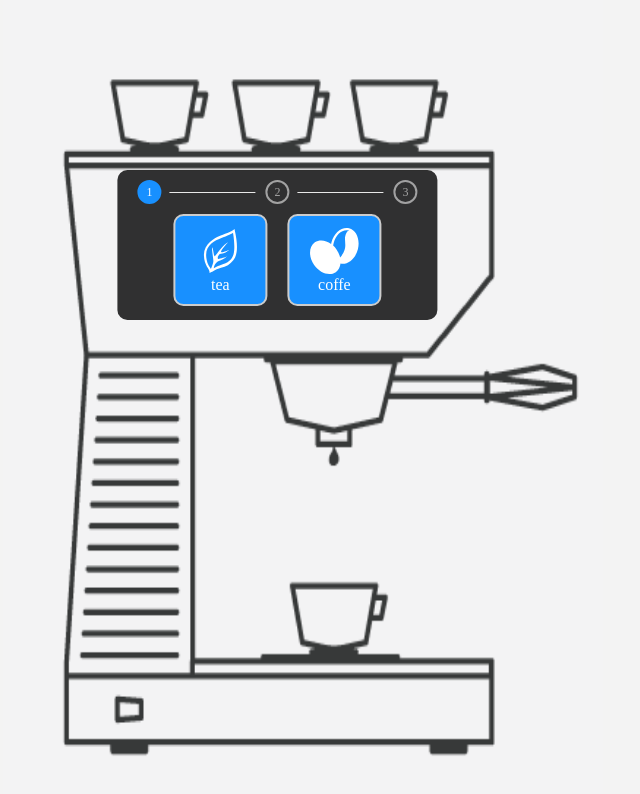
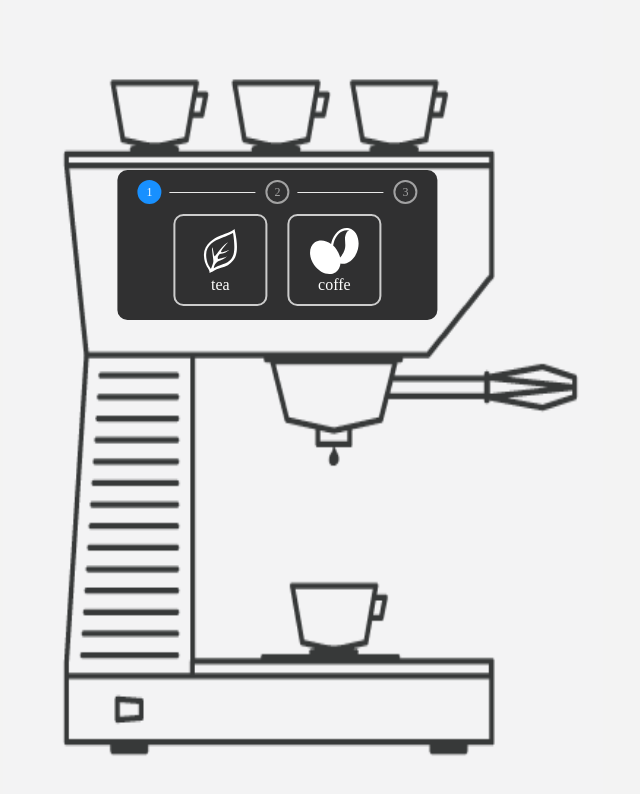
Before and after one commit to zhengguorong/drinks-dispenser, a React (Create React App) app: page / in a window 1280 px wide. Shown: the top 794 px of the page, without its empty margins (337-977 px from the left). Built offline with nearby package versions, Linux system fonts and the light colour scheme.

Commit message:
add chooser

```diff
--- a/src/component/chooser/index.scss
+++ b/src/component/chooser/index.scss
@@ -2,7 +2,7 @@
   display: flex;
   flex-direction: row;
   justify-content: center;
-  .item {
+  .menu {
     display: flex;
     flex-direction: column;
     justify-content: center;
@@ -13,7 +13,7 @@
     border-radius: 10px;
     cursor: pointer;
   }
-  .item.active {
+  .menu.active {
     background: #1890ff;
   }
   img {
--- a/src/component/chooser/index.tsx
+++ b/src/component/chooser/index.tsx
@@ -1,18 +1,35 @@
 import React from 'react';
 import './index.scss';
 
-function Chooser(props: any) {
+type Props = {
+  menus: Array<Menu>;
+  onChoose: Function;
+};
+
+export type Menu = {
+  url: string;
+  name: string;
+  checked: boolean;
+};
+
+function Chooser(props: Props) {
   return (
     <div className="container">
-      {props.items.map((item: any) => {
+      {props.menus.map((menu: Menu, index: number) => {
         return (
-          <div className="item active">
-          <img src={item.url} alt={item.name}/>
-          <div>{item.name}</div>
-        </div>
-        )
+          <div
+            className={`menu ${menu.checked ? 'active': ''}`}
+            onClick={() => {
+              props.onChoose(index);
+            }}
+            key={menu.name}
+          >
+            <img src={menu.url} alt={menu.name} />
+            <div>{menu.name}</div>
+          </div>
+        );
       })}
-  </div>
+    </div>
   );
 }
 
--- a/src/component/steps/index.tsx
+++ b/src/component/steps/index.tsx
@@ -1,18 +1,24 @@
 import React from 'react';
 import './index.scss';
 
-function Steps() {
+type Props = {
+  curStep: number;
+  steps: Array<Step>;
+};
+
+type Step = {
+  name: String;
+};
+function Steps(props: Props) {
   return (
-      <div className="steps">
-        <div className="step active">
-          <div className="num">1</div>
-        </div>
-        <div className="step">
-          <div className="num">2</div>
-        </div>
-        <div className="step">
-          <div className="num">3</div>
-        </div>
+    <div className="steps">
+      {props.steps.map((step, index) => {
+        return (
+          <div className={`step ${props.curStep >= index ? 'active': ''}`} key={index}>
+            <div className="num">{step.name}</div>
+          </div>
+        );
+      })}
       </div>
   );
 }
--- a/src/container/App/index.tsx
+++ b/src/container/App/index.tsx
@@ -1,24 +1,85 @@
 import React from 'react';
-import Step from '../../component/steps';
-import Chooser from '../../component/chooser';
+import Steps from '../../component/steps';
+import Chooser, { Menu } from '../../component/chooser';
 import './index.scss';
 
-function App() {
+type Props = {};
+
+type State = {
+  stepIndex: number;
+  drinksType: Array<Menu>;
+  drinksOption: Array<Menu>;
+};
+
+const steps = [{ name: '1' }, { name: '2' }, { name: '3' }];
+
+class App extends React.Component<Props, State> {
+  constructor(props: Props) {
+    super(props);
+    this.state = {
+      stepIndex: 0,
+      drinksType: [
+        { url: require('../../image/tea.svg'), name: 'tea', checked: false },
+        {
+          url: require('../../image/coffee.svg'),
+          name: 'coffe',
+          checked: false,
+        },
+      ],
+      drinksOption: [
+        { url: require('../../image/milk.svg'), name: 'milk', checked: false },
+        {
+          url: require('../../image/sugar.svg'),
+          name: 'sugar',
+          checked: false,
+        },
+      ],
+    };
+  }
+  render() {
     return (
       <div className="app-container">
         <div className="machine">
           <div className="screen">
-          <Step></Step>
-          <Chooser
-            items={[
-              { url: require('../../image/tea.svg'), name: 'tea' },
-              { url: require('../../image/coffee.svg'), name: 'coffe' },
-            ]}
-          ></Chooser>
+            <Steps curStep={this.state.stepIndex} steps={steps}></Steps>
+            {this.stepContext()}
           </div>
         </div>
       </div>
     );
   }
+  stepContext() {
+    const { stepIndex } = this.state;
+    switch (stepIndex) {
+      case 0:
+        return (
+          <Chooser
+            menus={this.state.drinksType}
+            onChoose={(index: number) => this.onDrinksTypeChoose(index)}
+          ></Chooser>
+        );
+      case 1:
+        return (
+          <Chooser
+            menus={this.state.drinksOption}
+            onChoose={(index: number) => this.onOptionsChoose(index)}
+          ></Chooser>
+        );
+    }
+  }
+  onDrinksTypeChoose(index: number) {
+    const { drinksType } = this.state;
+    drinksType[index].checked = !drinksType[index].checked;
+    this.setState({ drinksType});
+    setTimeout(() => {
+      this.setState({ stepIndex: 1 })
+    }, 400);
+  }
+  onOptionsChoose(index: number) {
+    const { drinksOption } = this.state;
+    drinksOption[index].checked = !drinksOption[index].checked;
+    this.setState({ drinksOption});
+  }
+}
 
 export default App;
```
Also changed, not shown: src/image/milk.svg (added), src/image/sugar.svg (added). Lines whose indentation alone changed are shown as unchanged.
